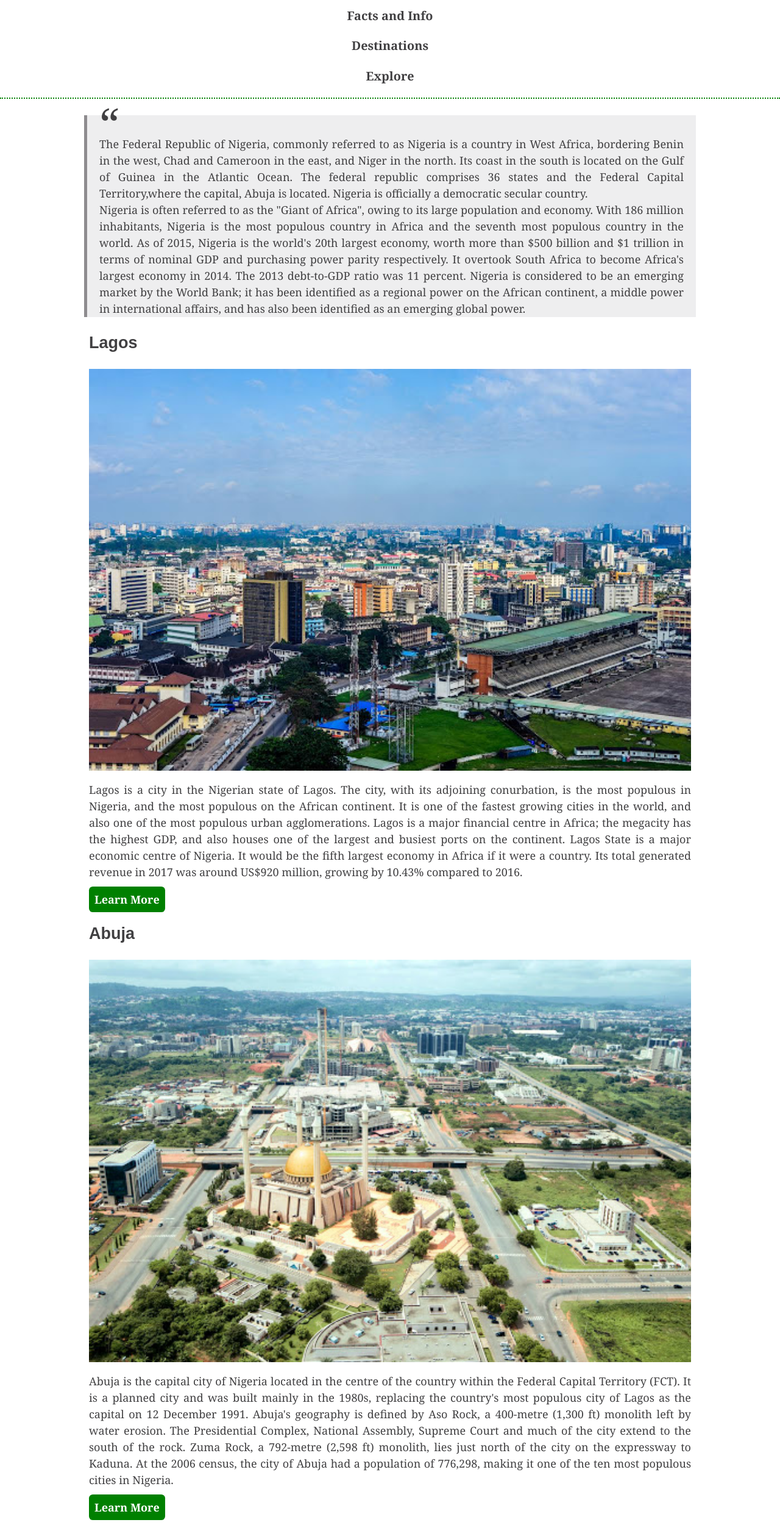
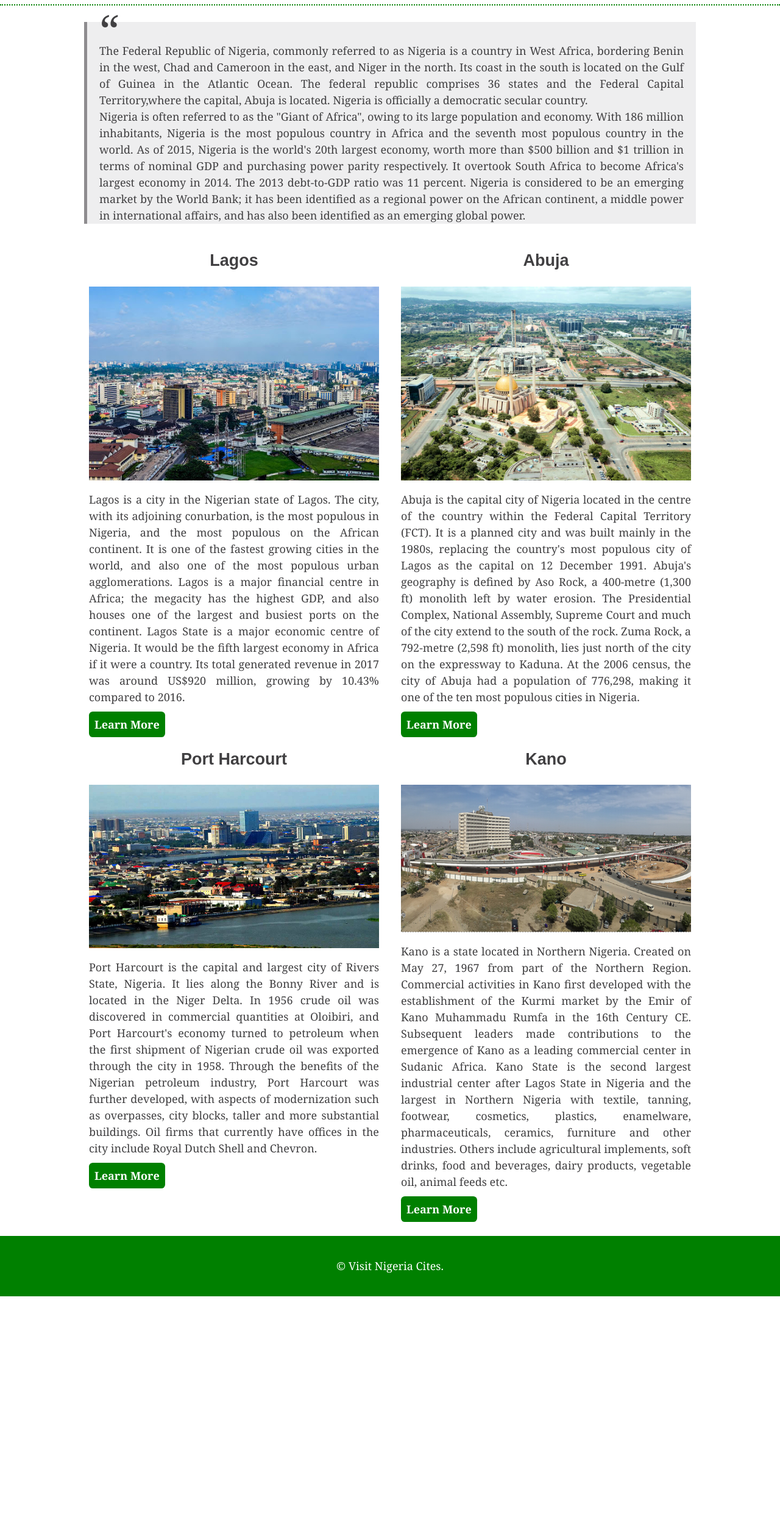
Before and after one commit to neorusse/Nigeria-Major-Cites, a website: page index.html in a window 1280 px wide. Shown: the part 68-2574 px from the top of the page at 61% size. After the commit the page ends 2194 px from the top, so only its background shows below. Drawn offline with nearby package versions, Linux system fonts and the light colour scheme; files that its build step writes are made by us from their sources.

Commit message:
Added Styles for Footer Section and Media Queries

```diff
--- a/scss/app.scss
+++ b/scss/app.scss
@@ -165,3 +165,71 @@ blockquote:before {
   background: $color-styling;
   border-radius: 0.35em;
 }
+
+/* ---- Footer Section ---- */
+
+.main-footer {
+  color: $white;
+  background-color: $color-styling;
+}
+
+/* =================================
+      Media Queries
+    ==================================== */
+
+/* ---- Mobile Styles ---- */
+
+@media screen and (max-width: 500px) {
+  .container {
+    width: 95%;
+    margin: 0 auto;
+  }
+
+  .site-logo {
+    font-size: 1.1em;
+  }
+
+  .main-nav a {
+    font-size: 1em;
+  }
+
+  h2 {
+    font-size: 20px;
+  }
+
+  p {
+    font-size: 17px;
+  }
+}
+
+/* ---- Tablet Styles ---- */
+
+/* ---- Desktop Styles ---- */
+
+@media screen and (min-width: 641px) {
+  .main-nav {
+    @include flex;
+  }
+
+  .main-content {
+    @include flex;
+  }
+
+  .flex-header-wrapper {
+    @include flex;
+    justify-content: space-between;
+  }
+
+  .flex-main-wrapper {
+    @include flex;
+    flex-wrap: wrap;
+  }
+
+  .col {
+    flex: 1 50%;
+  }
+
+  h2 {
+    text-align: center;
+  }
+}
```
